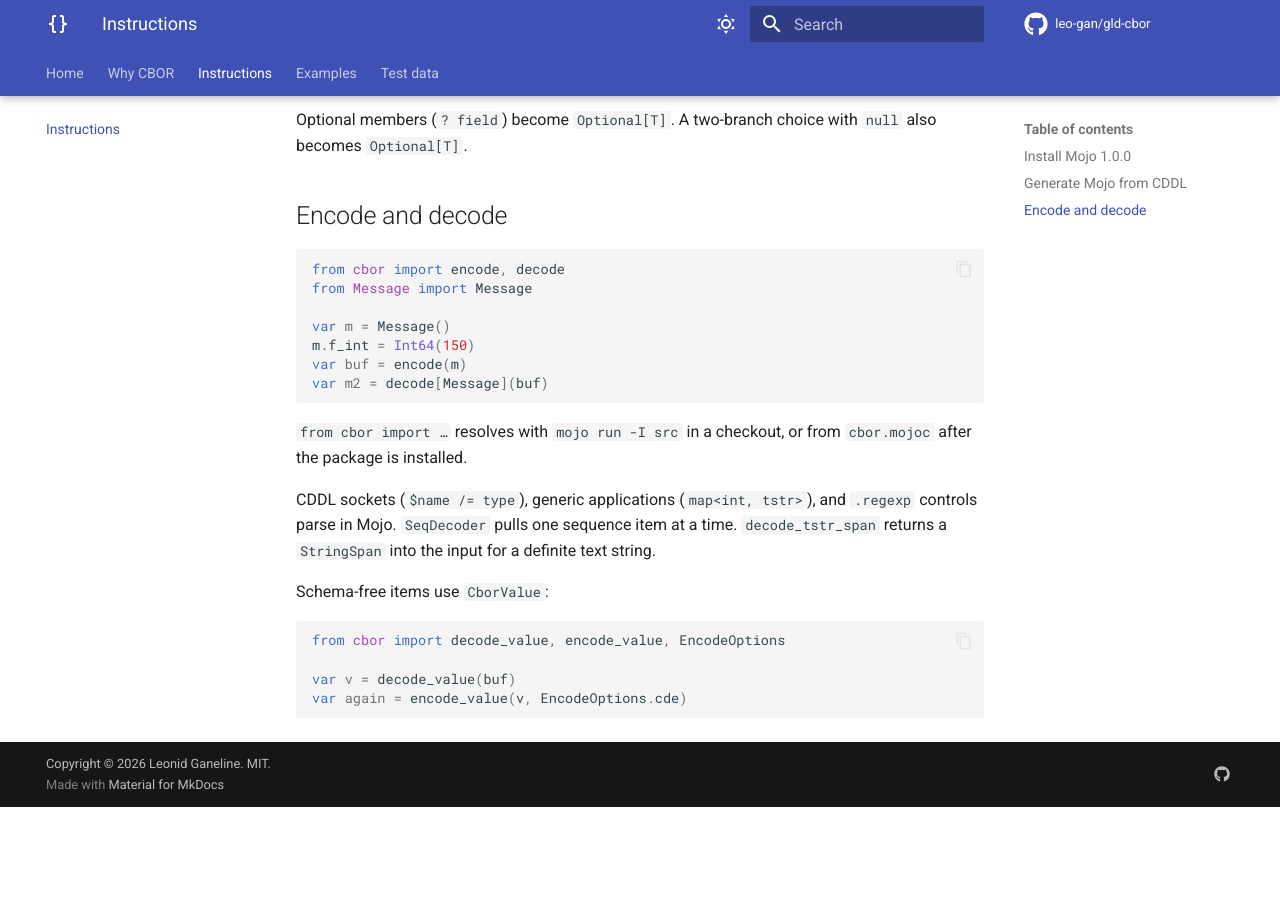
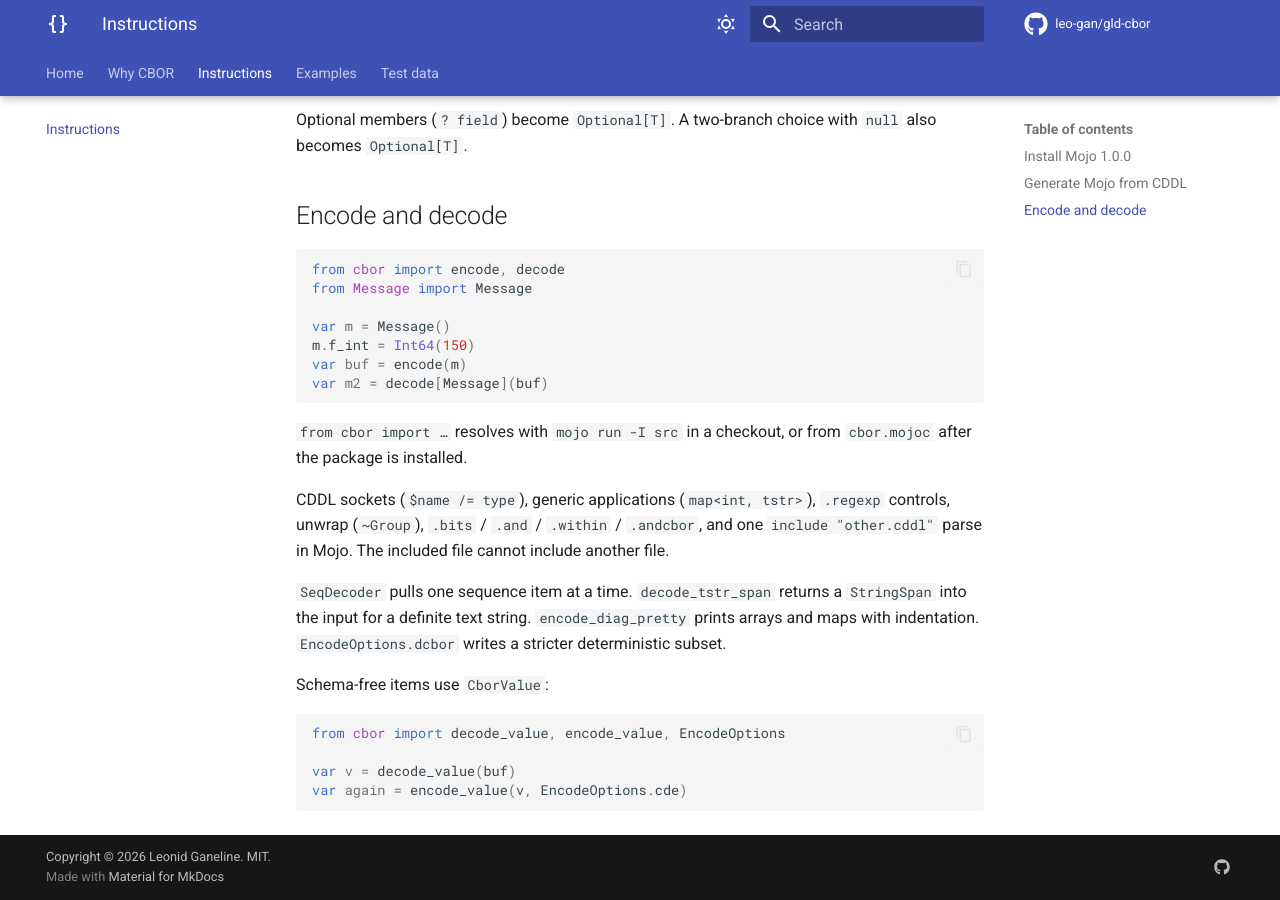
Before and after one commit to leo-gan/gld-cbor, an MkDocs documentation site: the page built from docs/instructions.md, in a window 1280 px wide and 900 px high, scrolled down 750 px. Built offline with MkDocs 1.6.1 and Material for MkDocs 9.7.7, drawn with Linux system fonts in a browser that asks for light colours; comment, search, counter and statistics services are not loaded; before the commit the page ends 1557 px from its top, so only the background shows below that.

Commit message:
feat: CDDL include and unwrap, pretty diag, dCBOR write (#3)
Parse one extra CDDL include, unwrap, parenthesized groups, and
.bits/.ibits/.and/.within/.andcbor. Add encode_diag_pretty and
EncodeOptions.dcbor (definite, text keys, CDE sort, no NaN/Inf).

```diff
--- a/docs/instructions.md
+++ b/docs/instructions.md
@@ -53,10 +53,15 @@ var m2 = decode[Message](buf)
 `from cbor import …` resolves with `mojo run -I src` in a checkout, or from
 `cbor.mojoc` after the package is installed.
 
-CDDL sockets (`$name /= type`), generic applications (`map<int, tstr>`), and
-`.regexp` controls parse in Mojo. `SeqDecoder` pulls one sequence item at a
-time. `decode_tstr_span` returns a `StringSpan` into the input for a definite
-text string.
+CDDL sockets (`$name /= type`), generic applications (`map<int, tstr>`),
+`.regexp` controls, unwrap (`~Group`), `.bits` / `.and` / `.within` /
+`.andcbor`, and one `include "other.cddl"` parse in Mojo. The included file
+cannot include another file.
+
+`SeqDecoder` pulls one sequence item at a time. `decode_tstr_span` returns a
+`StringSpan` into the input for a definite text string.
+`encode_diag_pretty` prints arrays and maps with indentation.
+`EncodeOptions.dcbor` writes a stricter deterministic subset.
 
 Schema-free items use `CborValue`:
 
```
Also changed, not shown: DESIGN.md (+30 -16 lines), docs/examples.md (+9 -0 lines), docs/test-data.md (+1 -0 lines), 14 other files.
